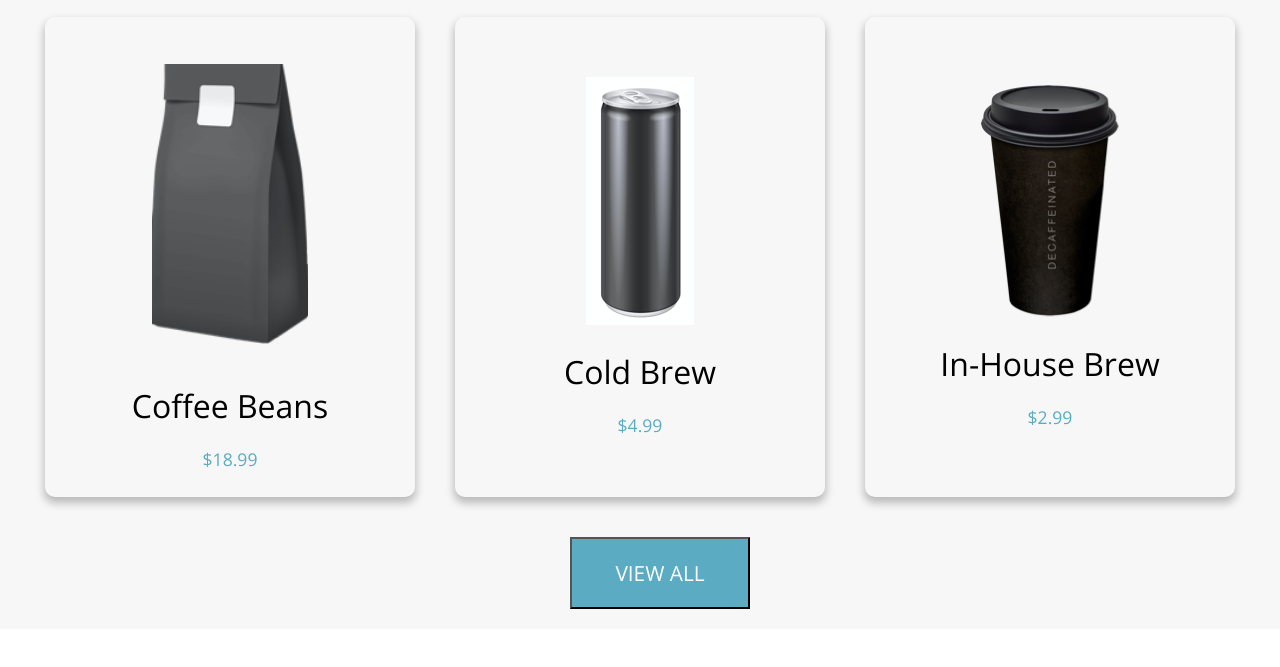
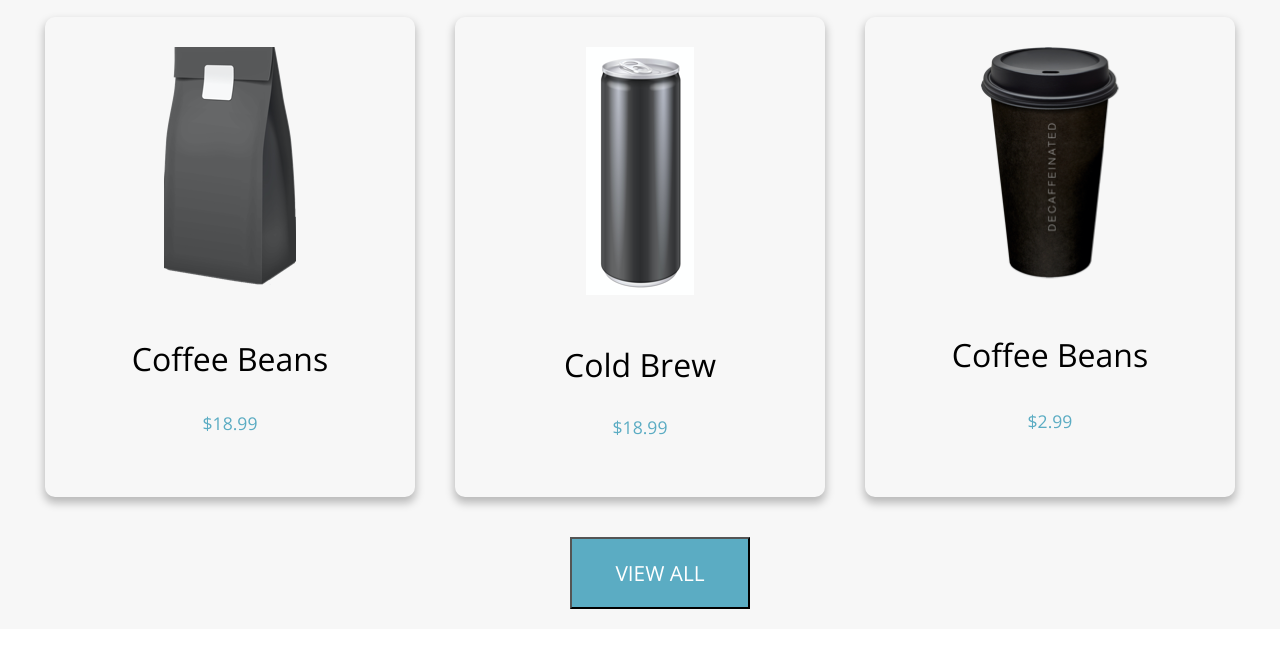
Before and after one commit to Anurag-Bhattacharya4199/Coffee-Shop-Project, a plain HTML site: page index.html in a window 1280 px wide. Shown: the part 553-1220 px from the top of the page. Drawn offline with nearby package versions, Linux system fonts and the light colour scheme.

Commit message:
Finalization of Landing Menu page

```diff
--- a/css/landing.css
+++ b/css/landing.css
@@ -82,6 +82,7 @@ Description: This is the Landing Page Style Sheet - All Styles are applied uniqu
 .product-section__wrapper {
     display: flex;
     justify-content: center;
+    align-items: center;
 }
 
 /*Product Items Styles*/
@@ -99,19 +100,19 @@ Description: This is the Landing Page Style Sheet - All Styles are applied uniqu
 }
 
 /*Product Image Section Wrapper Styles*/
-.product-sectionProductImage-wrapper {
+.product-sectionProductText-wrapper {
+    display: flex;
+    flex-direction: column;
+    justify-content: space-evenly;
+    align-items: center;
     height: 280px;
-    margin: 20px;
+    margin: 10px;
 }
 
 /*Product Image Styles*/
-.product-section_productImage {
-    height: 100%;
-}
-
-/*Product Name Styles*/
-.h3-titles {
-    margin: 20px;
+.product-section__productImage {
+    height: 70%;
+    margin: 10px;
 }
 
 /*Product Price Styles*/
@@ -182,13 +183,13 @@ Description: This is the Landing Page Style Sheet - All Styles are applied uniqu
     flex-direction: row;
     align-items: flex-start;
     width: 100%;
-    margin: 100px;
+    margin-left: 100px;
 }
 
 /*Footer Cards Styles*/
 .footer-section__footer-card {
+    width: 250px;
     margin: 20px;
-    width: 250px;
 }
 
 /*Footer Titles Styles*/
--- a/index.html
+++ b/index.html
@@ -69,35 +69,36 @@ Description: This is the Landing Page HTML Document - This Document renders the
             <!--Product Section-->
             <div class="product-section__productItem">
                 <!--Product Item Image-->
-                <div class="product-sectionProductImage-wrapper">
-                    <img alt="coffee beans" src="/assets/coffeebeans.png" class="product-section_productImage">
-                </div>
+                <img alt="coffee beans" src="/assets/coffeebeans.png" class="product-section__productImage">
+
+                <div class="product-sectionProductText-wrapper">
                     <!--Product Item Title-->
                     <h3 class="product-section__productTitle h3-titles">Coffee Beans</h3>
                     <!--Product Item Price-->
                     <p class="product-section__productPrice">$18.99</p>
                 </div>
+            </div>
             <!--Product Section-->
             <div class="product-section__productItem">
-                <div class="product-section__productImage-wrapper">
                 <!--Product Item Image-->
                 <img alt="cold brew" src="/assets/coldbrew.png" class="product-section__productImage">
-                </div>
+                <div class="product-sectionProductText-wrapper">
                 <!--Product Item Title-->
                 <h3 class="product-section__productTitle h3-titles">Cold Brew</h3>
                 <!--Product Item Price-->
-                <p class="product-section__productPrice">$4.99</p>
+                <p class="product-section__productPrice">$18.99</p>
+                </div>
             </div>
             <!--Product Section-->
             <div class="product-section__productItem">
-                <div class="product-section__productImage-wrapper products">
                 <!--Product Item Image-->
-                    <img alt="In House Brew" src="/assets/inhousebrew.png" class="product-section__productImage product-image">
-                </div>
+                <img alt="In House Brew" src="/assets/inhousebrew.png" class="product-section__productImage">
+                <div class="product-sectionProductText-wrapper">
                     <!--Product Item Title-->
-                <h3 class="product-section__productTitle h3-titles">In-House Brew</h3>
+                    <h3 class="product-section__productTitle h3-titles">Coffee Beans</h3>
                     <!--Product Item Price-->
                     <p class="product-section__productPrice">$2.99</p>
+                </div>
             </div>
         </div>
         <!--View All Button-->
@@ -125,8 +126,8 @@ Description: This is the Landing Page HTML Document - This Document renders the
             <!--Hours Section-->
             <div class="footer-section__footer-card">
                 <div class="footer-section_footer-header">Hours</div>
-                <p class="p-texts"><span id="footer-section__bolded-text">Monday - Friday:</span> 9am - 7pm</p>
-                <p class="p-texts"><span id="footer-section__bolded-text">Saturday - Sunday:</span> 10am - 5pm</p>
+                <p><span id="footer-section__bolded-text">Monday - Friday:</span> 9am - 7pm</p>
+                <p><span id="footer-section__bolded-text">Saturday - Sunday:</span> 10am - 5pm</p>
             </div>
             <!--Social Section-->
             <div class="footer-section__footer-card">
```
Lines whose indentation alone changed are shown as unchanged.
